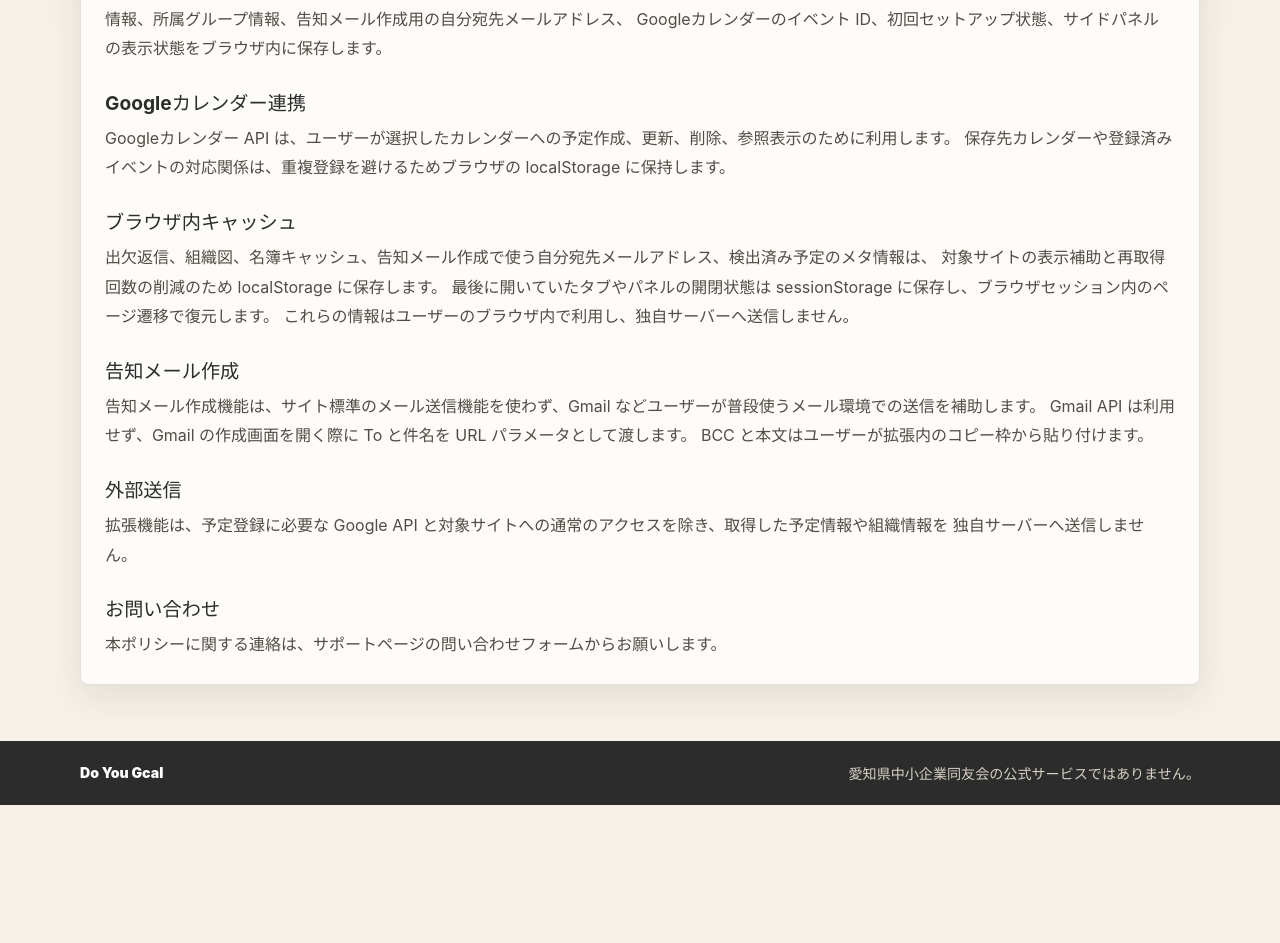
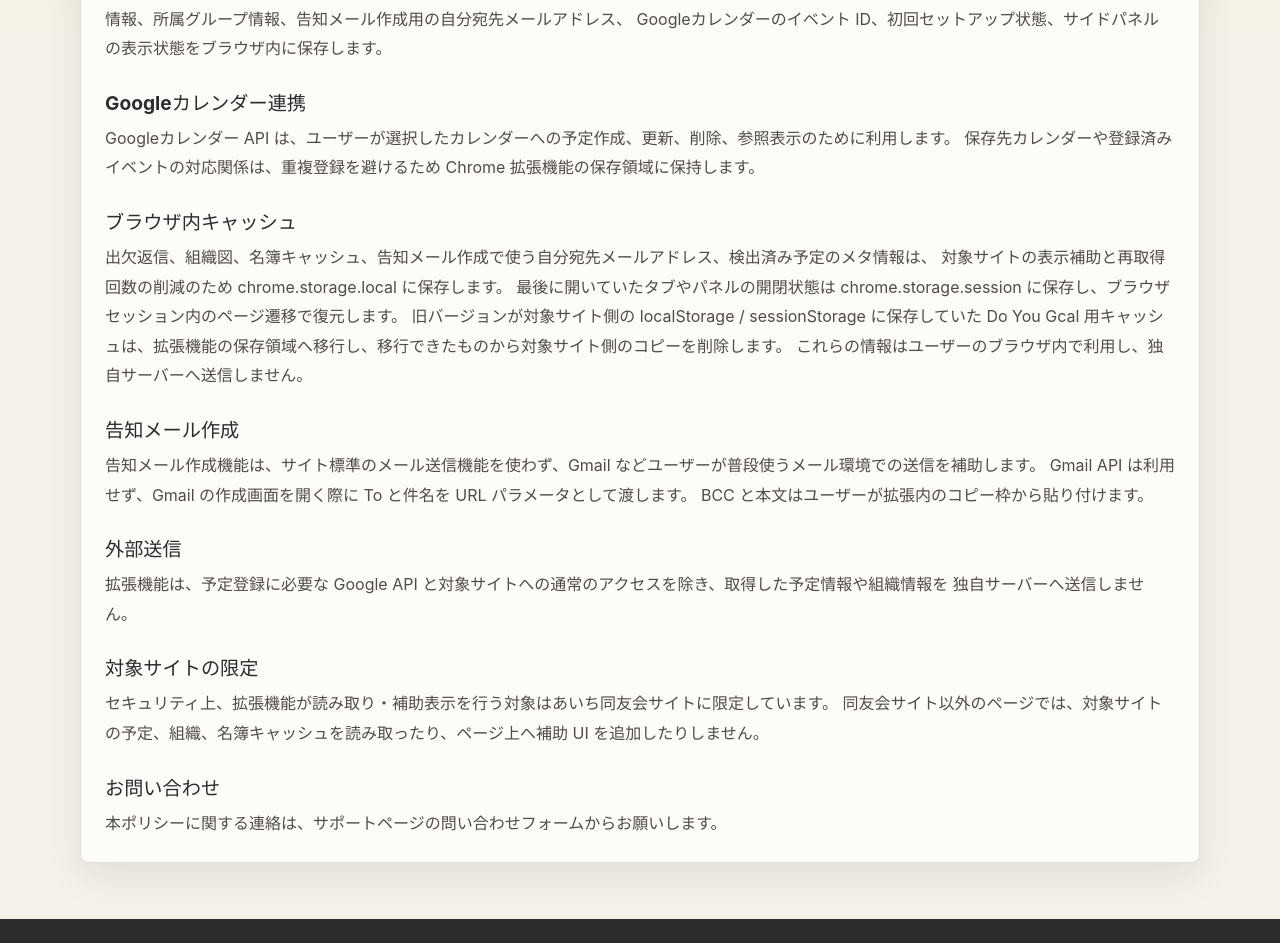
Before and after one commit to doyu-aichi/do-you-gcal-web, a SvelteKit app: page /privacy in a window 1280 px wide. Shown: the part 320-1263 px from the top of the page. Before the commit the page ends 1125 px from the top, so only its background shows below. Built offline with nearby package versions, Linux system fonts and the light colour scheme.

Commit message:
Update web privacy storage notes

```diff
--- a/src/routes/privacy/+page.svelte
+++ b/src/routes/privacy/+page.svelte
@@ -17,14 +17,15 @@
 		<h2>Googleカレンダー連携</h2>
 		<p>
 			Googleカレンダー API は、ユーザーが選択したカレンダーへの予定作成、更新、削除、参照表示のために利用します。
-			保存先カレンダーや登録済みイベントの対応関係は、重複登録を避けるためブラウザの localStorage に保持します。
+			保存先カレンダーや登録済みイベントの対応関係は、重複登録を避けるため Chrome 拡張機能の保存領域に保持します。
 		</p>
 
 		<h2>ブラウザ内キャッシュ</h2>
 		<p>
 			出欠返信、組織図、名簿キャッシュ、告知メール作成で使う自分宛先メールアドレス、検出済み予定のメタ情報は、
-			対象サイトの表示補助と再取得回数の削減のため localStorage に保存します。
-			最後に開いていたタブやパネルの開閉状態は sessionStorage に保存し、ブラウザセッション内のページ遷移で復元します。
+			対象サイトの表示補助と再取得回数の削減のため chrome.storage.local に保存します。
+			最後に開いていたタブやパネルの開閉状態は chrome.storage.session に保存し、ブラウザセッション内のページ遷移で復元します。
+			旧バージョンが対象サイト側の localStorage / sessionStorage に保存していた Do You Gcal 用キャッシュは、拡張機能の保存領域へ移行し、移行できたものから対象サイト側のコピーを削除します。
 			これらの情報はユーザーのブラウザ内で利用し、独自サーバーへ送信しません。
 		</p>
 
@@ -39,6 +40,12 @@
 		<p>
 			拡張機能は、予定登録に必要な Google API と対象サイトへの通常のアクセスを除き、取得した予定情報や組織情報を
 			独自サーバーへ送信しません。
+		</p>
+
+		<h2>対象サイトの限定</h2>
+		<p>
+			セキュリティ上、拡張機能が読み取り・補助表示を行う対象はあいち同友会サイトに限定しています。
+			同友会サイト以外のページでは、対象サイトの予定、組織、名簿キャッシュを読み取ったり、ページ上へ補助 UI を追加したりしません。
 		</p>
 
 		<h2>お問い合わせ</h2>
--- a/src/routes/support/+page.svelte
+++ b/src/routes/support/+page.svelte
@@ -3,7 +3,7 @@
 		'https://docs.google.com/forms/d/e/1FAIpQLSf5j5-TjUa0nobseMrh7U3l3lWKR_zIN-rUUM52wFP2FagR9w/viewform';
 
 	const changelog = [
-		['0.7.x', 'Svelte 5 版サイドパネル、初回セットアップ、状態保持、Googleカレンダー複数参照、年度内月選択、終了済み予定トグル、組織図、名簿タブ、告知メール、出欠返信キャッシュ、申込時同期、案内メール/保管庫リンクを追加'],
+		['0.7.x', 'Svelte 5 版サイドパネル、初回セットアップ、状態保持、Googleカレンダー複数参照、年度内月選択、終了済み予定トグル、組織図、名簿タブ、告知メール、出欠返信キャッシュ、申込時同期、案内メール/保管庫リンク、拡張機能保存領域へのキャッシュ移行を追加'],
 		['0.5.x', '旧サイト向けの予定登録補助、日付入力補助を提供'],
 		['0.4.x', 'Google 認証、年度切替、組織グループ判定、カレンダー登録状態表示を追加']
 	];
@@ -15,7 +15,7 @@
 				'PC 版 Chrome または Microsoft Edge に拡張をインストールします。',
 				'あいどるへログインし、右上の Do You Gcal 耳タブを開きます。',
 				'はじめにタブの状態チェックに沿って、Googleカレンダー、組織、名簿、予定検出の準備を進めます。',
-				'組織と名簿は、マイページや組織員一覧など対象ページを開いたときに検出・キャッシュします。'
+				'組織と名簿は、マイページや組織員一覧など対象ページを開いたときに検出し、Chrome 拡張機能の保存領域にキャッシュします。'
 			]
 		},
 		{
@@ -57,6 +57,7 @@
 	<p class="lead">
 		Do You Gcal は、あいち同友会サイトの画面構造を読み取って補助 UI を追加します。
 		サイト側の仕様変更で動作が変わる場合は、まず拡張を最新版へ更新し、ページを再読み込みしてください。
+		セキュリティ上、対象サイトはあいち同友会サイトに限定しており、それ以外のページでは補助 UI やキャッシュ読み取りを行いません。
 	</p>
 
 	<div class="grid two blocks">
@@ -71,6 +72,7 @@
 				<li>名簿ページ上の「この組織を名簿キャッシュ更新」でも、表示中組織の名簿を更新できます。</li>
 				<li>予定はマイスケジュールまたは行事活動一覧を開いて、表示月ごとに検出します。表示月はサイトで選択中の年度内から選びます。</li>
 				<li>告知メールを送る場合は、イベント詳細ページの小型ツールバーまたは告知メールタブから本文を作成し、送信先グループを選択します。</li>
+				<li>キャッシュは対象サイト側の localStorage ではなく、Chrome 拡張機能の保存領域に保持します。旧バージョンの dyg-* キャッシュは移行後に対象サイト側から削除します。</li>
 			</ul>
 		</section>
 
```
Also changed, not shown: src/routes/faq/+page.svelte (+11 -3 lines).
